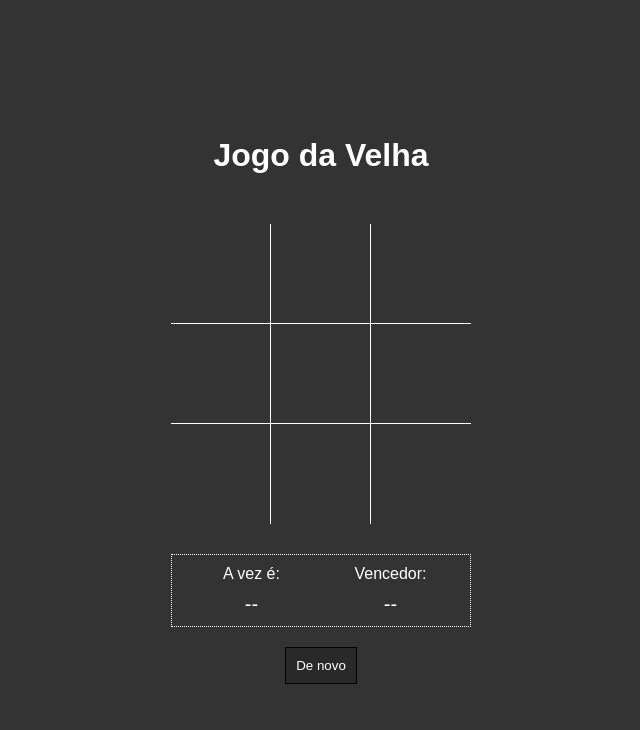
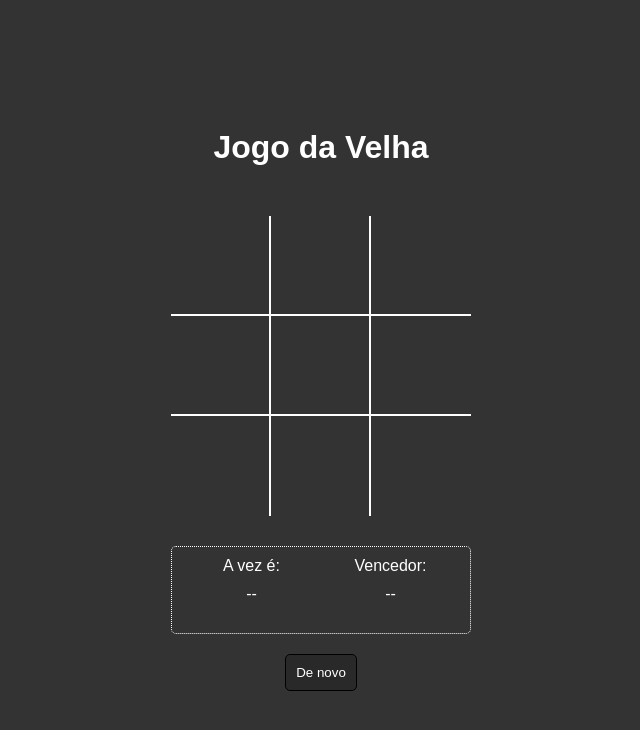
Before and after one commit to flavio16silva/jogoDaVelha_JS, a plain HTML site: page index.html in a window 1280 px wide. Shown: the whole page, without its empty margins (319-959 px from the left). Drawn offline with Linux system fonts and the light colour scheme.

Commit message:
style.css refeito para estudo

```diff
--- a/style.css
+++ b/style.css
@@ -1,10 +1,12 @@
-* {
+/* Geral */
+*{
     margin: 0;
     padding: 0;
     box-sizing: border-box;
 }
 
-body {
+/* Corpo */
+body{
     display: flex;
     min-height: 100vh;
     justify-content: center;
@@ -13,19 +15,21 @@
     background-color: #333;
     font-family: Arial, Helvetica, sans-serif;
 }
-
+/* Titulo */
 h1 {
     color: #FFF;
     margin: 20px 0;
 }
 
-.area {
+/* Jogo */
+.area{
     width: 300px;
     display: grid;
     grid-template-columns: repeat(3, 1fr);
     margin-top: 30px;
 }
-.area .item {
+/* Area do jogo */
+.area .item{
     width: 100px;
     height: 100px;
     display: flex;
@@ -36,42 +40,48 @@
     color: #FFF;
     cursor: pointer;
 }
+/* ao passar do mouse - sombreamento */
 .item:hover {
     background-color: rgba(0, 0, 0, 0.1);
 }
 
-.item.t {
-    border-top: 1px solid #FFF;
+.item.t{
+    border-top: 2px solid #FFF;
 }
-.item.l {
-    border-left: 1px solid #FFF;
+.item.l{
+    border-left: 2px solid #FFF;
 }
-.item.r {
-    border-right: 1px solid #FFF;
+.item.r{
+    border-right: 2px solid #FFF;
 }
-.item.b {
-    border-bottom: 1px solid #FFF;
+.item.b{
+    border-bottom: 2px solid #FFF;
 }
-
+/* espaços das informações */
 .info {
     width: 300px;
     display: flex;
     margin-top: 30px;
     border: 1px dotted #FFF;
+    border-radius: 5px;
     padding: 10px;
+
 }
-.infoitem {
+/* separação dos titulos das infos */
+.infoitem{
     flex: 1;
 }
-.infotitulo {
+
+.infotitulo{
     text-align: center;
     color: #FFF;
     margin-bottom: 10px;
 }
-.infocorpo {
+
+.infocorpo{
     text-align: center;
     color: #FFF;
-    font-size: 20px;
+    margin-bottom: 20px;
 }
 
 .reset {
@@ -80,4 +90,5 @@
     color: #FFF;
     padding: 10px;
     margin-top: 20px;
+    border-radius: 5px;
 }
```
